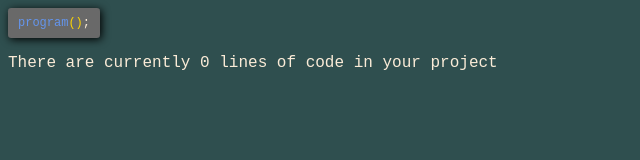
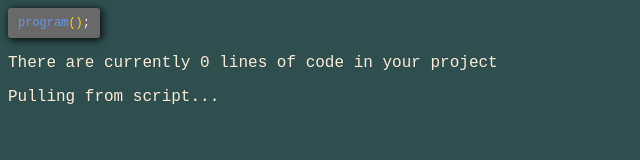
Before and after one commit to Xevinty-github/program-clicker, a plain HTML site: page index.html in a window 1280 px wide. Shown: the whole page, without its empty margins (0-640 px from the left). Drawn offline with Linux system fonts and the light colour scheme.

Commit message:
Add version number display to index.html

```diff
--- a/index.html
+++ b/index.html
@@ -10,5 +10,6 @@
   <button class="program-button" onclick="IncreaseMain();"><span class="function">program</span><span class="brackets">()</span>;</button>
   <p id="lines-counter">There are currently 0 lines of code in your project</p>
   <script src="script.js"></script>
+  <p id="version-number">Pulling from script...</p>
 </body>
 </html>
```
